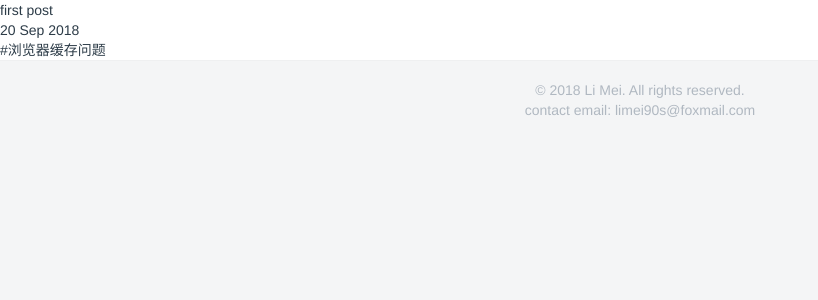
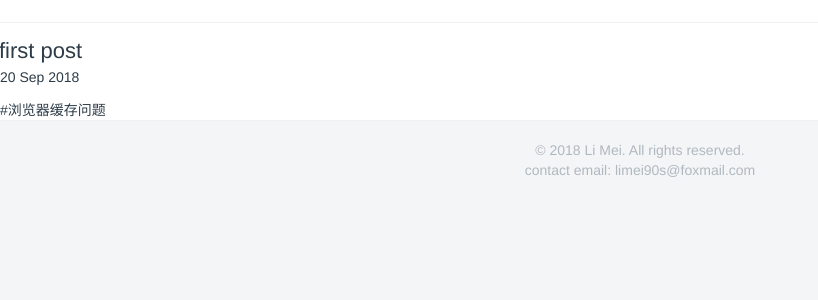
Before and after one commit to LiMeii/LiMeii.github.io, a Jekyll site: the page built from _posts/2018-09-20-cache-busting.md, in a window 1280 px wide. Shown: the top 300 px of the page, without its empty margins (0-818 px from the left). Built offline with Jekyll 4.4.1, drawn with Linux system fonts in a browser that asks for light colours.

Commit message:
update css for post

```diff
--- a/_layouts/post.html
+++ b/_layouts/post.html
@@ -10,9 +10,15 @@
 </head>
 
 <body>
+    <section class="profile-content" id="content">
+        <article class="profile-menu" id="menu">
+            <div id="Angular" class="menu-category">
+                <h3 class="menu-category-name">{{ page.title }}</h3>
+                <p>{{ page.date | date_to_string }}</p>
+            </div>
 
-    <h1>{{ page.title }}</h1>
-    <p>{{ page.date | date_to_string }}</p>
+        </article>
+    </section>
 
     {{ content }}
 
```
